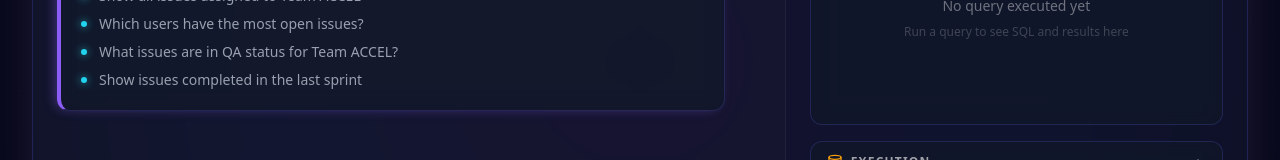
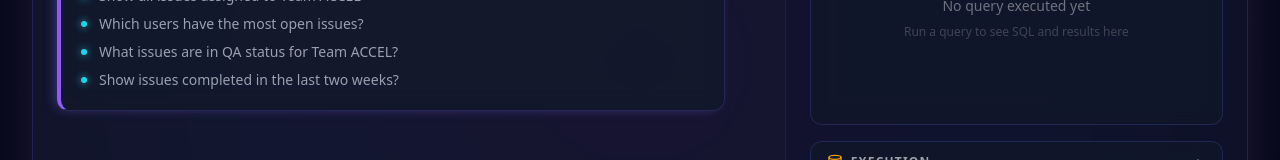
Before and after one commit to maadhuvijay/sprintscope, a Next.js app: page / in a window 1280 px wide. Shown: the part 339-499 px from the top of the page. Built offline with nearby package versions, Linux system fonts and the light colour scheme.

Commit message:
Update suggestion text in ChatConsole component to reflect a more relevant time frame for completed issues. Changed prompt from "Show issues completed in the last sprint" to "Show issues completed in the last two weeks?" to enhance user query alignment and improve interaction clarity.

```diff
--- a/components/ChatConsole.tsx
+++ b/components/ChatConsole.tsx
@@ -85,7 +85,7 @@ export function ChatConsole({ messages, onSuggestionClick, isLoading }: ChatCons
                       "Show all issues assigned to Team ACCEL",
                       "Which users have the most open issues?",
                       "What issues are in QA status for Team ACCEL?",
-                      "Show issues completed in the last sprint"
+                      "Show issues completed in the last two weeks?"
                     ]
                   : message.suggestions && message.suggestions.length > 0
                     ? message.suggestions
```
